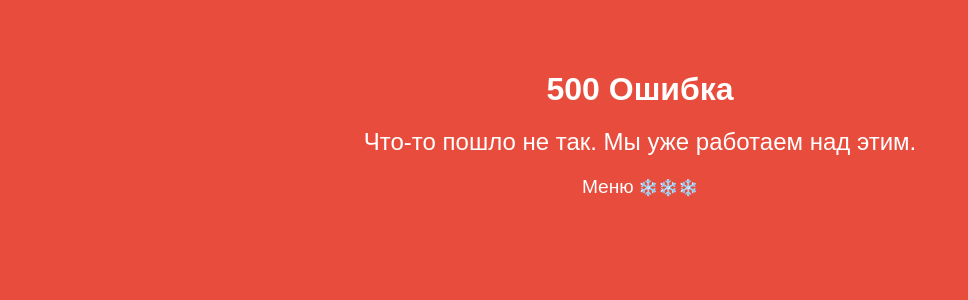
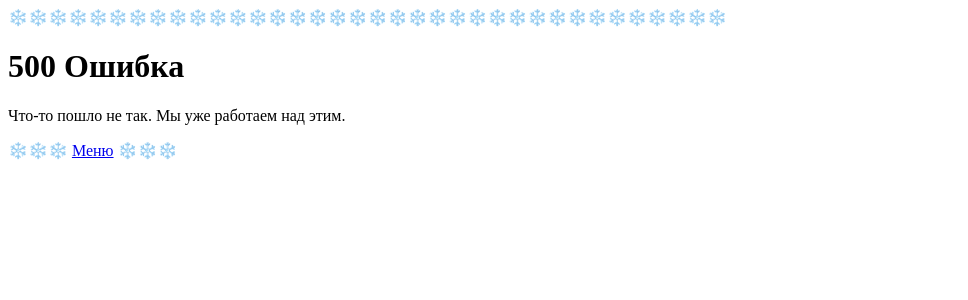
Before and after one commit to PonchTwitch/MyLabs2, a Python web app: template templates/lab9/500.html in a window 1280 px wide. Shown: the top 300 px of the page, without its empty margins (0-968 px from the left). Run offline with Jinja, Linux system fonts and the light colour scheme; the template is opened without the code that fills it, so the values that code supplies are empty.

Commit message:
Лаба 9 правк

```diff
--- a/templates/lab9/500.html
+++ b/templates/lab9/500.html
@@ -4,45 +4,11 @@
     <meta charset="UTF-8">
     <meta name="viewport" content="width=device-width, initial-scale=1.0">
     <title>500 ошибка</title>
-    <style>
-        body {
-            background-color: #e74c3c; /* Красный цвет фона */
-            font-family: 'Arial', sans-serif;
-            text-align: center;
-            color: white;
-            margin: 0;
-            padding: 50px;
-        }
-
-        h1 {
-            font-size: 2em;
-            margin-bottom: 20px;
-        }
-
-        p {
-            font-size: 1.5em;
-            margin: 20px 0;
-        }
-
-        a {
-            color: white;
-            text-decoration: none;
-            font-size: 1.2em;
-        }
-
-        a:hover {
-            text-decoration: underline;
-        }
-
-        snowflake {
-            font-size: 2em;
-            margin: 0;
-        }
-    </style>
+    ❄️❄️❄️❄️❄️❄️❄️❄️❄️❄️❄️❄️❄️❄️❄️❄️❄️❄️❄️❄️❄️❄️❄️❄️❄️❄️❄️❄️❄️❄️❄️❄️❄️❄️❄️❄️
 </head>
 <body>
     <h1>500 Ошибка</h1>
     <p>Что-то пошло не так. Мы уже работаем над этим.</p>
-    <a href="/menu">Меню</a> ❄️❄️❄️
+    ❄️❄️❄️ <a href="/menu">Меню</a> ❄️❄️❄️
 </body>
 </html>
```
